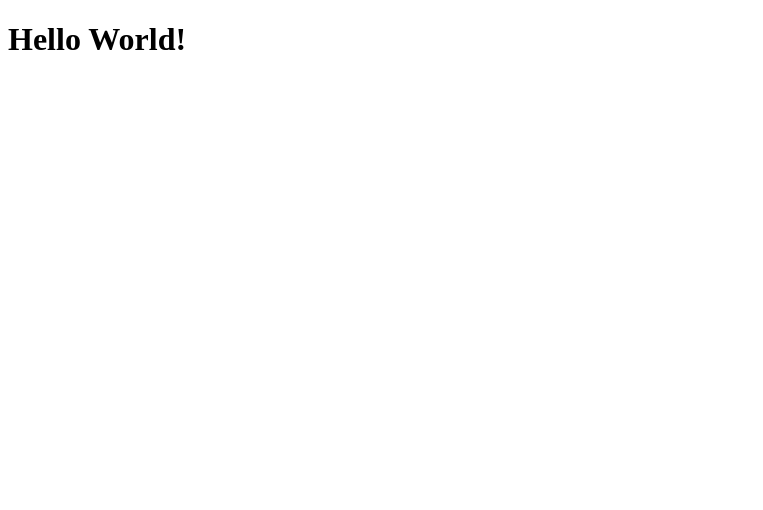
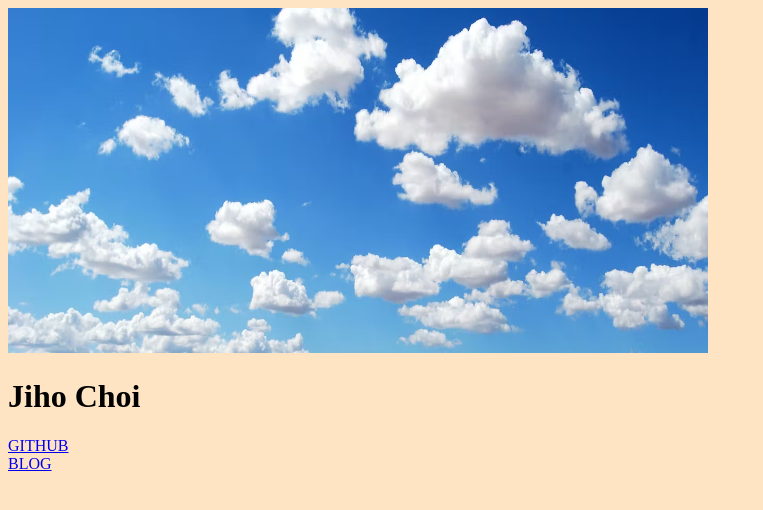
Before and after one commit to zhoho/Study_1, a plain HTML site: page index.html in a window 1280 px wide. Shown: the whole page, without its empty margins (0-763 px from the left). Drawn offline with Linux system fonts and the light colour scheme.

Commit message:
introduce_myself

```diff
--- a/index.html
+++ b/index.html
@@ -1,12 +1,20 @@
 <!DOCTYPE html>
 <html lang="en">
+
 <head>
     <meta charset="UTF-8">
     <meta http-equiv="X-UA-Compatible" content="IE=edge">
     <meta name="viewport" content="width=device-width, initial-scale=1.0">
     <title>Document</title>
 </head>
-<body>
-    <h1>Hello World!</h1>
+
+<body style="background-color:bisque;">
+    <img src="img/sky.jpg" alt="sky" width="700">
+    <h1> Jiho Choi</h1>
+    <a href="https://github.com/zhoho">GITHUB</a>
+    <br>
+    <a href="https://zhocoding.tistory.com/">BLOG</a>
+    <br>
 </body>
+
 </html>
```
Also changed, not shown: img/sky.jpg (added), main.css (added).
